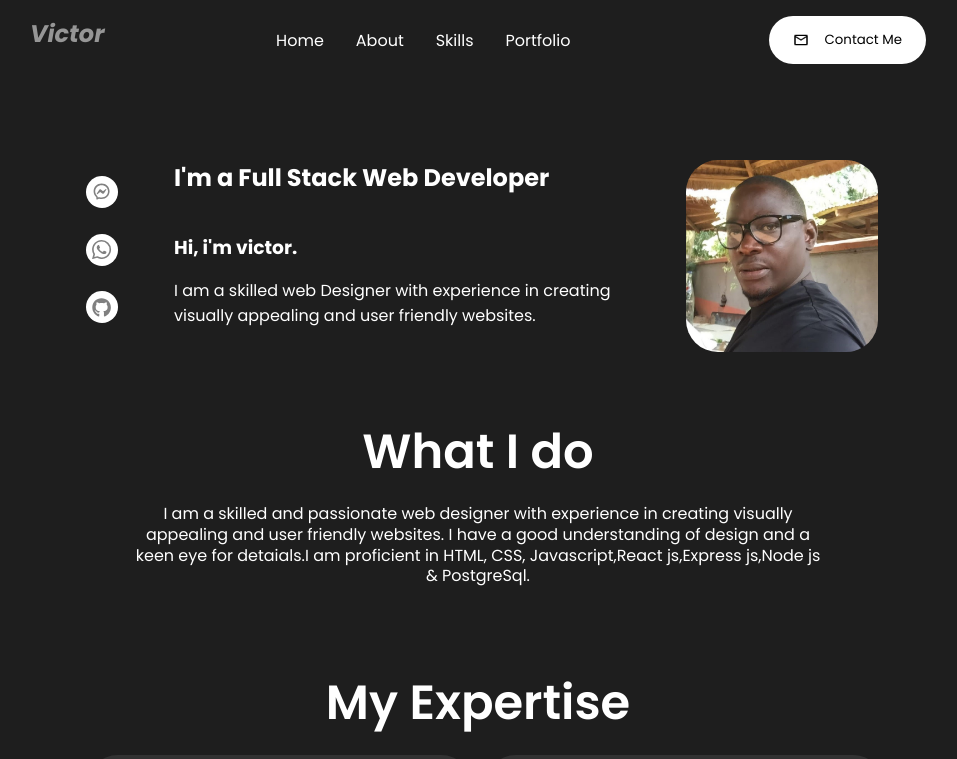
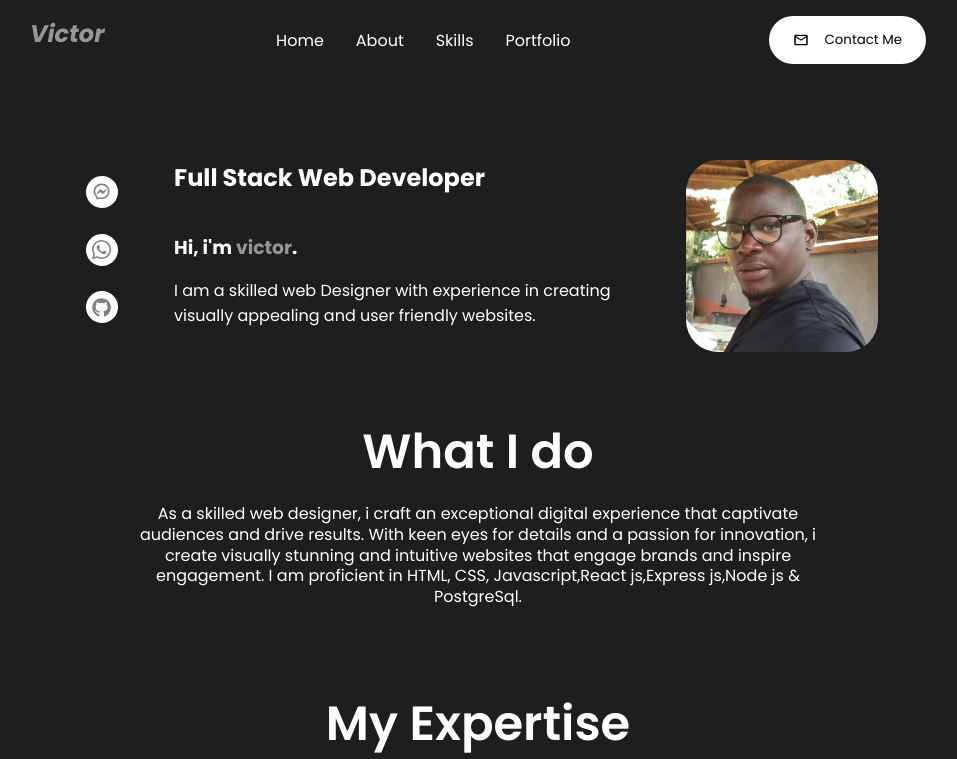
Before and after one commit to ovanda/Web-Portfolio, a React (Create React App) app: page / in a window 1280 px wide. Shown: the top 759 px of the page, without its empty margins (162-1119 px from the left). Built offline with nearby package versions, Linux system fonts and the light colour scheme.

Commit message:
Upgrading my portfolio site

```diff
--- a/src/components/About/about.js
+++ b/src/components/About/about.js
@@ -11,10 +11,10 @@ const About = () => {
           <span className='about-heading'>What I do</span>
 
           <div className='info'>
-             <p>I am a skilled and passionate web designer with
-                experience in creating visually appealing and user
-                friendly websites. I have a good understanding of
-                design and a keen eye for detaials.I am proficient in
+             <p>As a skilled web designer, i craft an exceptional digital experience
+                that captivate audiences and drive results. With keen eyes for details
+                and a passion for innovation, i create visually stunning and intuitive websites
+                that engage brands and inspire engagement. I am proficient in
                 HTML, CSS, Javascript,React js,Express js,Node js & PostgreSql.
              </p>
 
--- a/src/components/Intro/intro.js
+++ b/src/components/Intro/intro.js
@@ -19,8 +19,8 @@ const Intro = () => {
       </div>
 
       <div className='introContent'>
-        <h1>I'm a Full Stack Web Developer</h1>
-        <h3>Hi, i'm victor.</h3>
+        <h1>Full Stack Web Developer</h1>
+        <h3>Hi, i'm <span id='name'>victor</span>.</h3>
         <p>I am a skilled web Designer with experience in creating visually appealing and user friendly websites.</p>
       </div>
 
--- a/src/components/NavBar/navbar.css
+++ b/src/components/NavBar/navbar.css
@@ -84,11 +84,20 @@
     background: rgb(30, 30, 30);
 }
 
+#name {
+    color: rgb(150, 150, 150);
+}
+
 @media screen and (max-width: 600px){
+
+    .navbar {
+        border-bottom: 1px solid rgb(150, 150, 150);
+    }
     .mobMenu {
         display: flex;
         height: 2rem;
         width: 2rem;
+        color: rgb(150, 150, 150);
     }
 
     .desktopMenu {
--- a/src/components/NavBar/navbar.js
+++ b/src/components/NavBar/navbar.js
@@ -35,7 +35,7 @@ const Navbar = () => {
         <Link activeClass='active' to='about' spy={true} smooth={true} offset={-100} duration={500} className='listItem' onClick={()=> setShowMenu(false)}>About</Link>
         <Link activeClass='active' to='experience' spy={true} smooth={true} offset={-100} duration={500} className='listItem' onClick={()=> setShowMenu(false)}>Skills</Link>
         <Link activeClass='active' to='portfolio' spy={true} smooth={true} offset={-100} duration={500} className='listItem' onClick={()=> setShowMenu(false)}>Portfolio</Link>
-        <Link activeClass='active' to='contact' spy={true} smooth={true} offset={-100} duration={500} className='listItem' onClick={()=> setShowMenu(false)}>Contact</Link>
+        <Link activeClass='active' to='contact-page' spy={true} smooth={true} offset={-100} duration={500} className='listItem' onClick={()=> setShowMenu(false)}>Contact</Link>
       </div>
 
     </nav>
```
